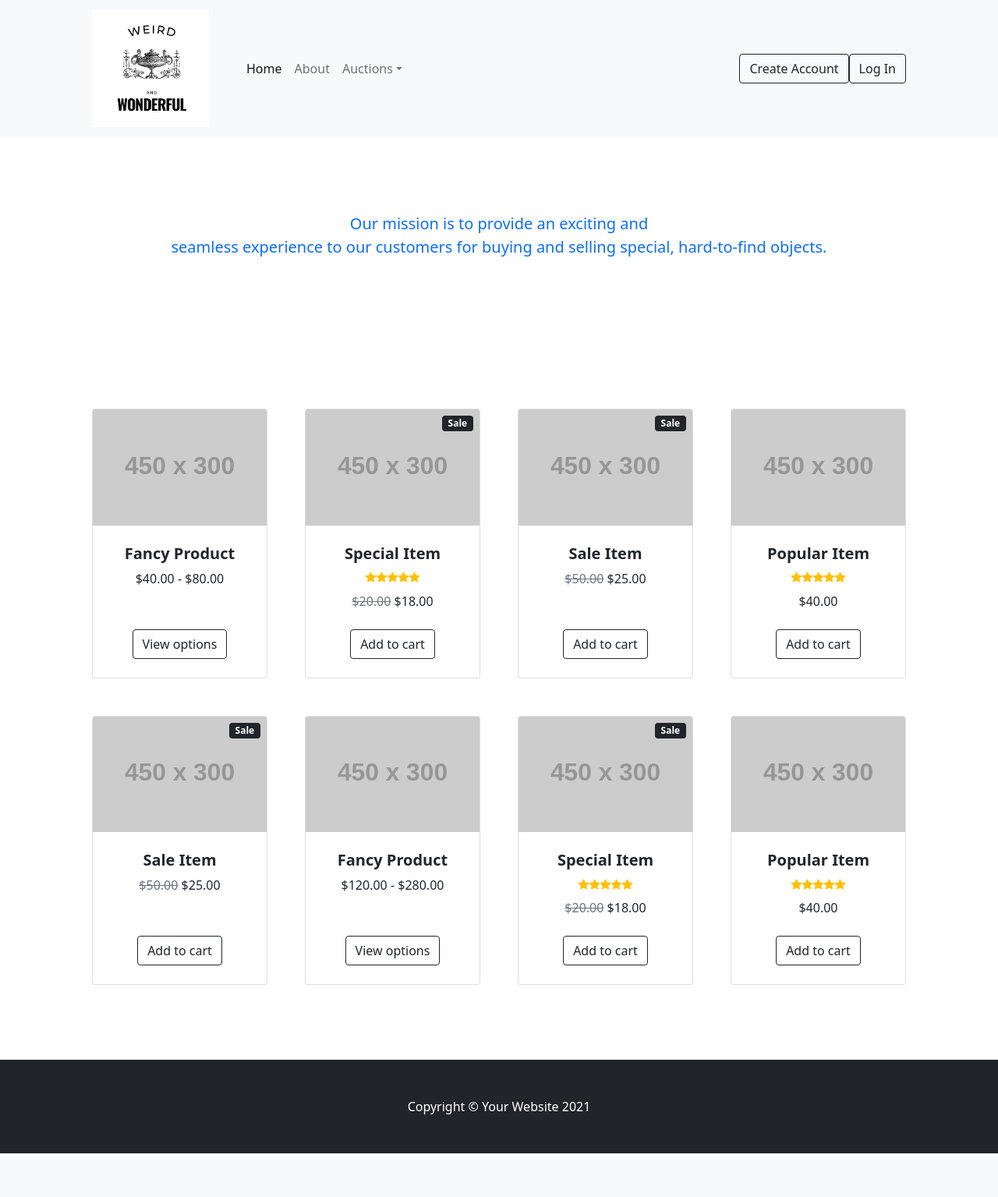
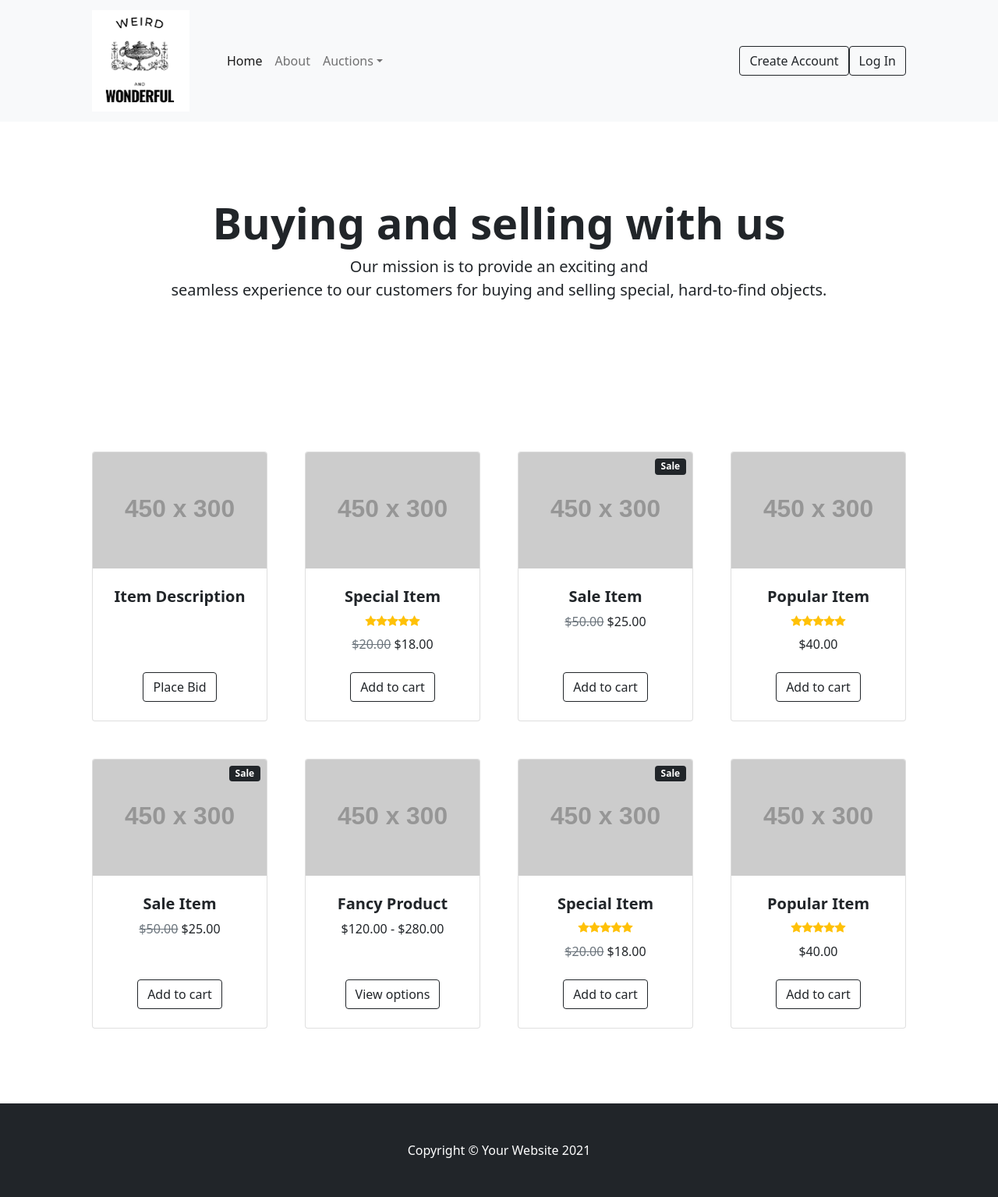
Before and after one commit to Gloria-21/weird_and_wonderful, a Flask app: page /about in a window 1280 px wide. Shown: the whole page at 78% size. Before the commit the page ends 1479 px from the top, so only its background shows below. Run offline with Flask 2, Linux system fonts and the light colour scheme; grey boxes labelled with a size stand in for pictures from a placeholder-image service; some libraries are stand-ins or nearby versions.

```diff
--- a/templates/base.html
+++ b/templates/base.html
@@ -16,12 +16,12 @@
             <button class="navbar-toggler" type="button" data-bs-toggle="collapse" data-bs-target="#navbarSupportedContent" aria-controls="navbarSupportedContent" aria-expanded="false" aria-label="Toggle navigation"><span class="navbar-toggler-icon"></span></button>
             <div class="collapse navbar-collapse" id="navbarSupportedContent">
                 <ul class="navbar-nav me-auto mb-2 mb-lg-0 ms-lg-4">
-                    <li class="nav-item"><a class="nav-link active" aria-current="page" href="#!">Home</a></li>
-                    <li class="nav-item"><a class="nav-link" href="#!">About</a></li>
+                    <li class="nav-item"><a class="nav-link active" aria-current="page" href="{{ url_for('index') }}">Home</a></li>
+                    <li class="nav-item"><a class="nav-link" href="{{ url_for('about') }}">About</a></li>
                     <li class="nav-item dropdown">
                         <a class="nav-link dropdown-toggle" id="navbarDropdown" href="#" role="button" data-bs-toggle="dropdown" aria-expanded="false">Auctions</a>
                         <ul class="dropdown-menu" aria-labelledby="navbarDropdown">
-                            <li><a class="dropdown-item" href="#!">Categories</a></li>
+                            <li><a class="dropdown-item" href="{{ url_for('categories') }}">Categories</a></li>
                             <li><hr class="dropdown-divider" /></li>
                             <li><a class="dropdown-item" href="#!">Jewelery</a></li>
                             <li><a class="dropdown-item" href="#!">European Porcelain</a></li>
@@ -42,9 +42,9 @@
     <!-- Header-->
     <header class="py-5" style="">
         <div class="container px-4 px-lg-5 my-5">
-            <div class="text-center text-white">
-                <h1 class="display-4 fw-bolder"></h1>
-                <p class="lead fw-normal text-primary mb-0">Our mission is to provide an exciting and <br>seamless experience to our customers for buying and selling special, hard-to-find objects.</p>
+            <div class="text-center">
+                <h1 class="display-4 fw-bolder">Buying and selling with us</h1>
+                <p class="lead fw-normal mb-0">Our mission is to provide an exciting and <br> seamless experience to our customers for buying and selling special, hard-to-find objects.</p>
             </div>
         </div>
     </header>
@@ -60,21 +60,17 @@
                         <div class="card-body p-4">
                             <div class="text-center">
                                 <!-- Product name-->
-                                <h5 class="fw-bolder">Fancy Product</h5>
-                                <!-- Product price-->
-                                $40.00 - $80.00
+                                <h5 class="fw-bolder"> Item Description</h5>
                             </div>
                         </div>
                         <!-- Product actions-->
                         <div class="card-footer p-4 pt-0 border-top-0 bg-transparent">
-                            <div class="text-center"><a class="btn btn-outline-dark mt-auto" href="#">View options</a></div>
+                            <div class="text-center"><a class="btn btn-outline-dark mt-auto" href="#">Place Bid</a></div>
                         </div>
                     </div>
                 </div>
                 <div class="col mb-5">
                     <div class="card h-100">
-                        <!-- Sale badge-->
-                        <div class="badge bg-dark text-white position-absolute" style="top: 0.5rem; right: 0.5rem">Sale</div>
                         <!-- Product image-->
                         <img class="card-img-top" src="https://dummyimage.com/450x300/dee2e6/6c757d.jpg" alt="..." />
                         <!-- Product details-->
```
Also changed, not shown: README.md, static/img/blue_lapis.png, static/img/logo.png.
